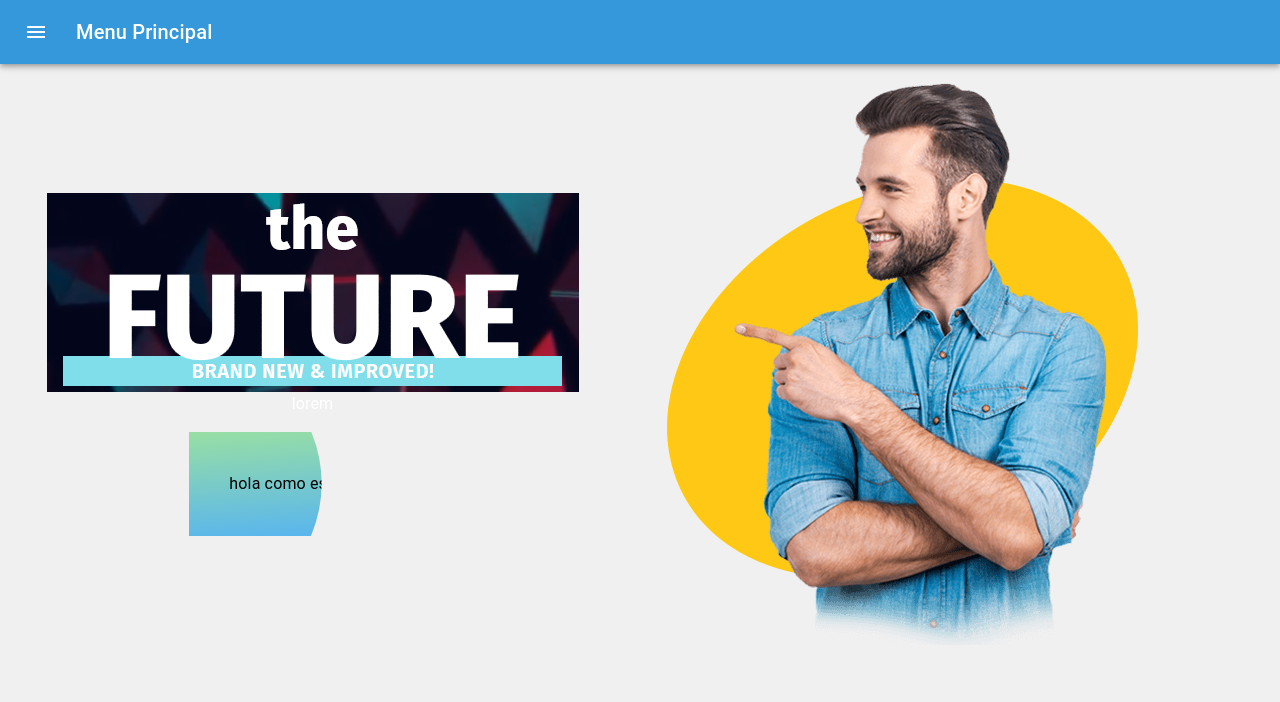
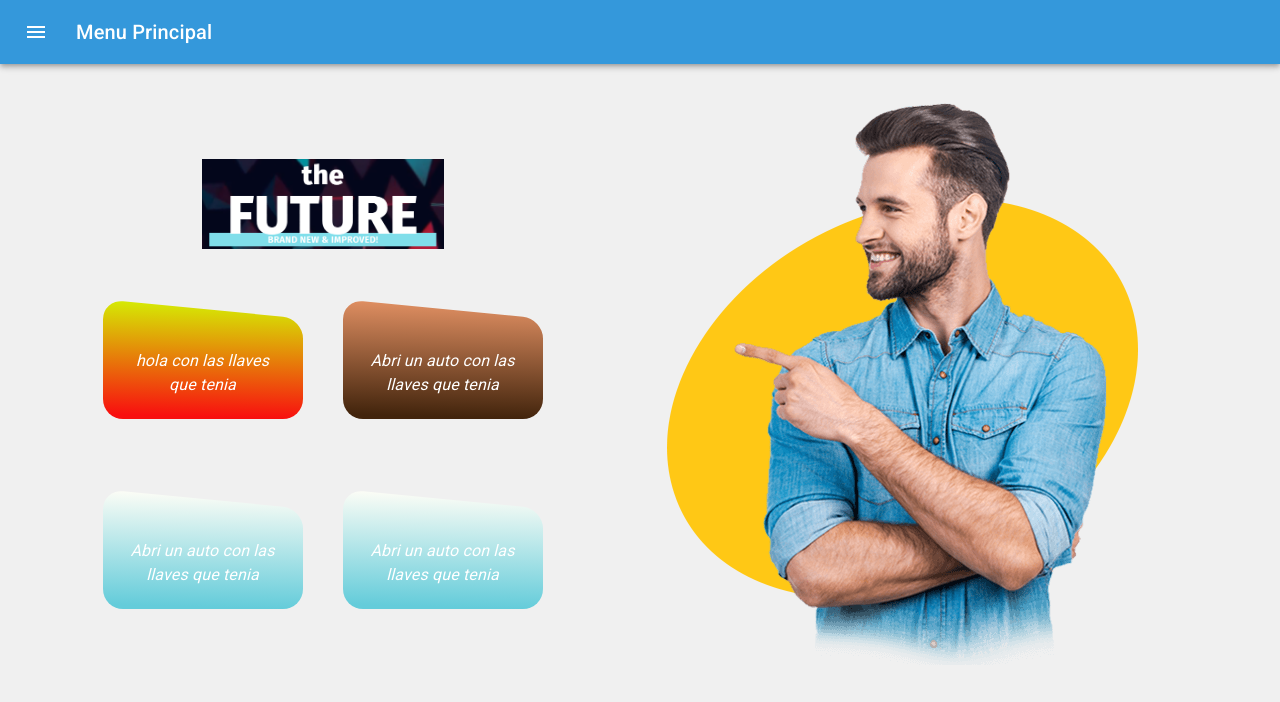
Before and after one commit to zniphers/React-proyect, a React (Create React App) app: page / in a window 1280 px wide. Shown: the top 702 px of the page. Built offline with nearby package versions, Linux system fonts and the light colour scheme.

Commit message:
Se añade componente funcional a home

```diff
--- a/public/index.html
+++ b/public/index.html
@@ -9,6 +9,7 @@
       name="description"
       content="Web site created using create-react-app"
     />
+    <link rel="stylesheet" href="https://fonts.googleapis.com/css?family=Roboto:300,400,500,700&display=swap" />
     <link rel="apple-touch-icon" href="%PUBLIC_URL%/logo192.png" />
     <!--
       manifest.json provides metadata used when your web app is installed on a
--- /dev/null
+++ b/src/Pages/Home/Contenido-personal/componente-seleccion-irregular/componente-seleccion-irregular.css
@@ -0,0 +1,47 @@
+.contenido-personal-contenedor{
+    margin: 20px;
+    height: 150px;
+    width: 200px;
+    border-radius: 20px;
+    overflow: hidden;
+}
+.contenido-personal-contenedor:hover .contenido-personal-contenedor-figura{
+    transform: skewY(7.5deg) translateY(20px);
+}
+.contenido-personal-contenedor:hover .contenido-personal-contenedor-texto{
+    transform: translate(0%, -72px);
+    font-size: 17px;
+}
+.contenido-personal-contenedor-figura{
+    height: 150px;
+    width: 100%;
+    /* background-image: linear-gradient(176deg,#f80f0f 0%,#d5ec04 70%); */
+    transform: skewY(5.5deg) translateY(40px);
+    border-radius: 20px;
+    transition-property: all;
+    transition-duration: 0.5s;
+    transition-timing-function: cubic-bezier(.46,.08,.29,.86);
+    transition-delay: 0s;
+    z-index: 1;
+}
+.contenido-personal-contenedor-texto{
+    position: relative;
+    color: rgb(255, 255, 255);
+    font-family: 'Roboto';
+    font-size: 12px;
+    font-weight: bold;
+    font-variant: initial;
+    font-style: italic;
+    width: 160px;
+    top: 0px;
+    left: 20px;
+    margin-left: 20px;
+    margin-right: 20px;
+    text-align: center;
+    transform: translate(0%, -70px);
+    transition-property: all;
+    transition-duration: 0.5s;
+    transition-timing-function: cubic-bezier(.46,.08,.29,.86);
+    transition-delay: 0s;
+    z-index: 2;
+}
--- /dev/null
+++ b/src/Pages/Home/Contenido-personal/componente-seleccion-irregular/componente-seleccion-irregular.jsx
@@ -0,0 +1,45 @@
+import React from 'react';
+import './componente-seleccion-irregular.css';
+import Typography from '@material-ui/core/Typography';
+
+export function ComponenteSeleccionIrregularLlama(props){
+    return(
+        <div className="contenido-personal-contenedor">
+            <div className="contenido-personal-contenedor-figura"
+            style={{backgroundImage: 'linear-gradient(176deg,#d5ec04 0%,#f80f0f 70%)'}}></div>
+            <Typography className="contenido-personal-contenedor-texto">{props.Texto}</Typography>
+        </div>
+    )
+}
+
+export function ComponenteSeleccionIrregularTierra(props){
+    return(
+        <div className="contenido-personal-contenedor">
+            <div className="contenido-personal-contenedor-figura"
+            style={{backgroundImage: 'linear-gradient(176deg,#e08f62 0%,#42240c 70%)'}}></div>
+            <Typography className="contenido-personal-contenedor-texto">{props.Texto}</Typography>
+        </div>
+    )
+}
+
+export function ComponenteSeleccionIrregularAgua(props){
+    return(
+        <div className="contenido-personal-contenedor">
+            <div className="contenido-personal-contenedor-figura"
+            style={{backgroundImage: 'linear-gradient(176deg,#005082 0%,#000839 70%)'}}></div>
+            <Typography className="contenido-personal-contenedor-texto">{props.Texto}</Typography>
+        </div>
+    )
+}
+
+export function ComponenteSeleccionIrregularViento(props){
+    return(
+        <div className="contenido-personal-contenedor">
+            <div className="contenido-personal-contenedor-figura"
+            style={{backgroundImage: 'linear-gradient(176deg,#fdfdf6 0%,#64ccda 70%)'}}></div>
+            <Typography className="contenido-personal-contenedor-texto">{props.Texto}</Typography>
+        </div>
+    )
+}
+
+export default ComponenteSeleccionIrregularViento;
--- a/src/Pages/Home/Contenido-personal/contenido-personal-estilos.css
+++ /dev/null
@@ -1,14 +0,0 @@
-.contenido-personal-cuadro{
-    color:black;
-    padding: 40px;
-    background-image: linear-gradient(176deg,#98dfa4 0%,#54b2f4 100%);
-    /* transform: rotate3d(0,4,0.5,10deg) translatez(100px); */
-    clip-path: circle(70% at 0% 50%);
-    /* set the reference box of the Shape to be the same as the clip-path's for this example */
-    shape-outside: circle(70% at 0% 50%) border-box;
-}
-.contenido-personal-cuadro:hover{
-    /* transform: skewY(5.5deg) translate3d(0,-6px,0); */
-    transform: rotate3d(0,0,1,60deg);
-    /* transform: translate3d(0px,0px,0px); */
-}
--- a/src/Pages/Home/Contenido-personal/contenido-personal.jsx
+++ b/src/Pages/Home/Contenido-personal/contenido-personal.jsx
@@ -1,25 +1,40 @@
 import React from 'react';
 import {Col, Row} from 'react-bootstrap';
+import { makeStyles } from '@material-ui/core/styles';
 
 // Imagenes
 import imagenPersona from './Imagenes/banner.png';
 import theFuture from './Imagenes/theFuture.PNG';
 
 //importacion de estilos
-import './contenido-personal-estilos.css';
+import ComponenteSeleccionIrregular from './componente-seleccion-irregular/componente-seleccion-irregular';
+import {ComponenteSeleccionIrregularLlama, ComponenteSeleccionIrregularTierra,
+    ComponenteSeleccionIrregularAgua, ComponenteSeleccionIrregularViento}
+    from './componente-seleccion-irregular/componente-seleccion-irregular';
 
+const use = makeStyles((theme) => ({
+    imagenIndicando:{
+      [theme.breakpoints.down('sm')]: {
+            display:'none',
+             },
+    }
+}));
 
 export default function ContenidoPersonal(){
     return(
-        <div>
+        <div style={{marginLeft:"20px", marginRight:"20px", marginTop:"20px"}}>
             <Row style={{display:"flex", flexDirection:"row",  justifyContent:"center"}}>
             <Col style={{display:"flex", flexDirection:"column", justifyContent:"center", alignItems:"center"}}>
-                <img src={theFuture} />
-                <p>lorem</p>
-                <div className="contenido-personal-cuadro">hola como estassafasf</div>
+                <img src={theFuture} alt="imagen de persona apuntando" style={{marginTop: "20px", width : "40%"}}/>
+                    <Row style={{display:"flex", flexDirection:"row",  justifyContent:"center"}}>
+                    <ComponenteSeleccionIrregularLlama Texto={"hola con las llaves que tenia"} />
+                    <ComponenteSeleccionIrregularTierra Texto={"Abri un auto con las llaves que tenia"} />
+                    <ComponenteSeleccionIrregularViento Texto={"Abri un auto con las llaves que tenia"} />
+                    <ComponenteSeleccionIrregularViento Texto={"Abri un auto con las llaves que tenia"} />
+                    </Row>
             </Col>
-            <Col>
-            <img src={imagenPersona} />
+            <Col className={use().imagenIndicando}>
+                <img src={imagenPersona} alt="imagen de persona apuntando"/>
             </Col>
             </Row>
         </div>
--- a/src/Pages/Home/home-pages.jsx
+++ b/src/Pages/Home/home-pages.jsx
@@ -235,7 +235,7 @@ export default function Header(){
 
 
     return(
-        <Container noGutters="true" fluid="true" >
+        <Container fluid="true" style={{backgroundColor:"rgb(240,240,240)"}}>
             <AppBar position="static" color="inherit"
             style={{backgroundColor: '#3498db'}}
             >
--- a/src/Pages/estilos-todas-las-pages.css
+++ b/src/Pages/estilos-todas-las-pages.css
@@ -0,0 +1,9 @@
+img{
+    transition-property: all;
+    transition-duration: 0.5s;
+    transition-timing-function: cubic-bezier(.46,.08,.29,.86);
+    transition-delay: 0s;
+}
+img:hover{
+    transform: scale(1.02);
+}
--- a/src/components/container/container.jsx
+++ b/src/components/container/container.jsx
@@ -18,10 +18,10 @@ import ListItemText from '@material-ui/core/ListItemText';
 
 export default function SimpleContainer() {
   return (
-    <React.Fragment>
+    <React.Fragment >
       <CssBaseline />
-      <Container maxWidth="xl" disableGutters='true'>
-        <Typography component="div" style={{ color: 'white', backgroundColor: 'rgb(240, 240, 240)', height: '100vh' }} >
+      <Container maxWidth="xl" disableGutters={true} style={{backgroundColor:"rgb(240,240,240)"}}>
+        <Typography component="div" style={{ color: 'white', height: '100vh' }} >
             <ComponenteEnrutador />
         </Typography>
       </Container>
```
Also changed, not shown: src/Pages/Home/Contenido-personal/Imagenes/lomito.jpg (added).
